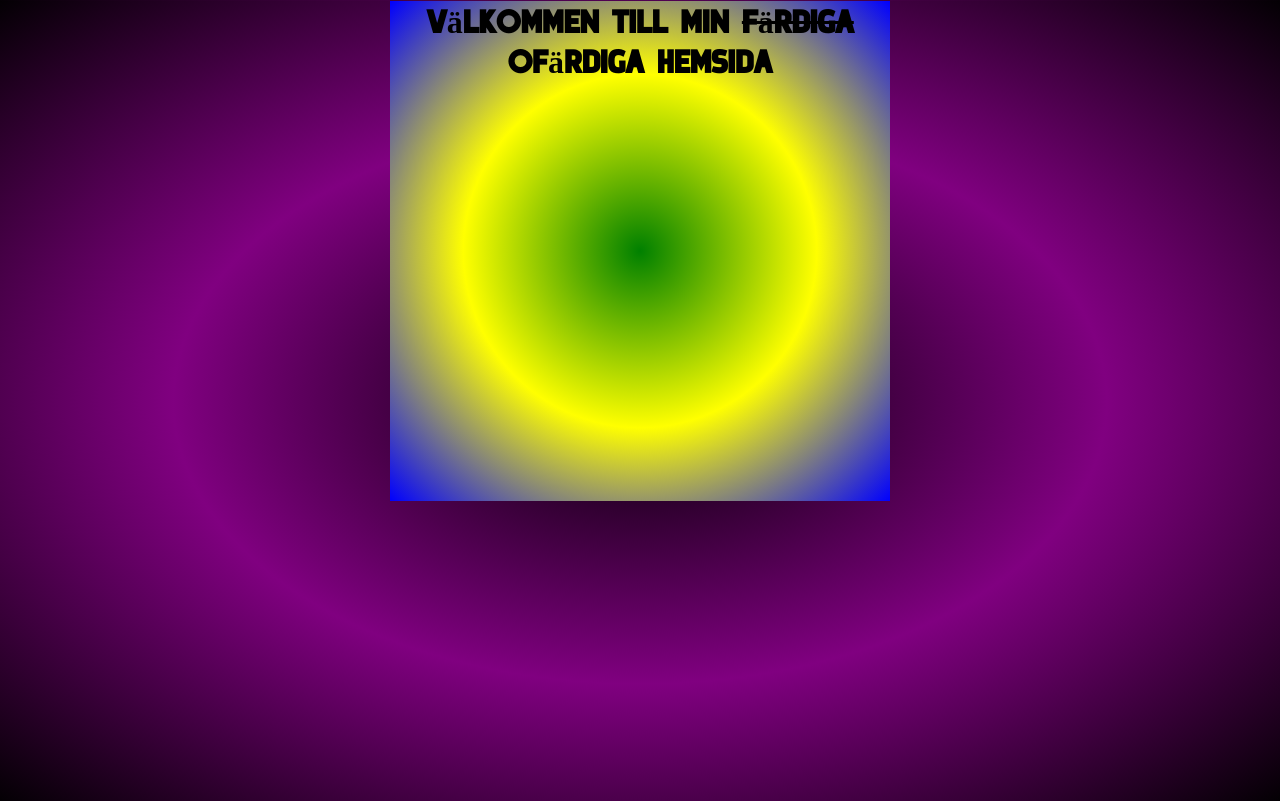
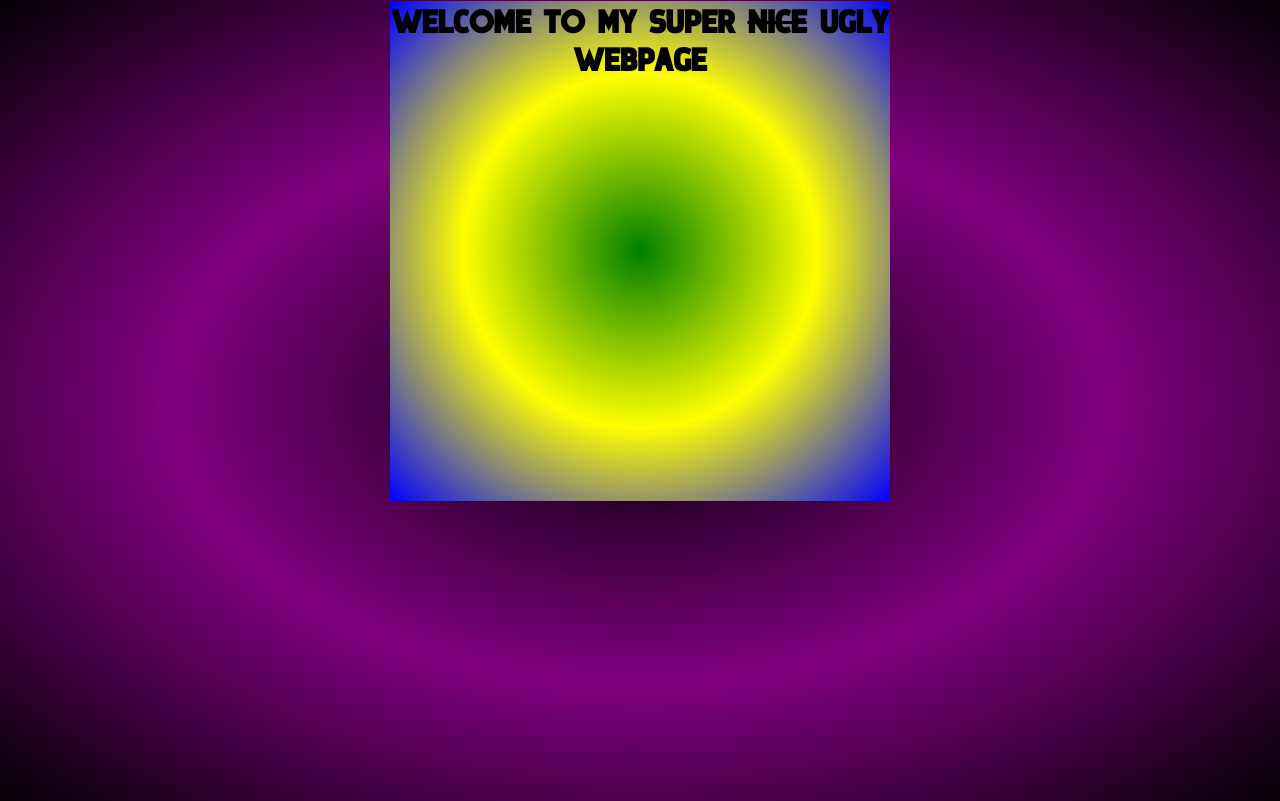
Before and after one commit to Satkaaktas/websida, a plain HTML site: page index.html in a window 1280 px wide. Drawn offline with Linux system fonts and the light colour scheme.

Commit message:
english translation

```diff
--- a/index.html
+++ b/index.html
@@ -6,7 +6,7 @@
     <body>
         <div class= "grad">
             <header>
-                <h1>Välkommen till min <span class = "line-through">Färdiga</span> ofärdiga hemsida</h1>
+                <h1>Welcome to my super <span class = "line-through"> nice</span> ugly webpage</h1>
             </header>
         </div>
 
```
